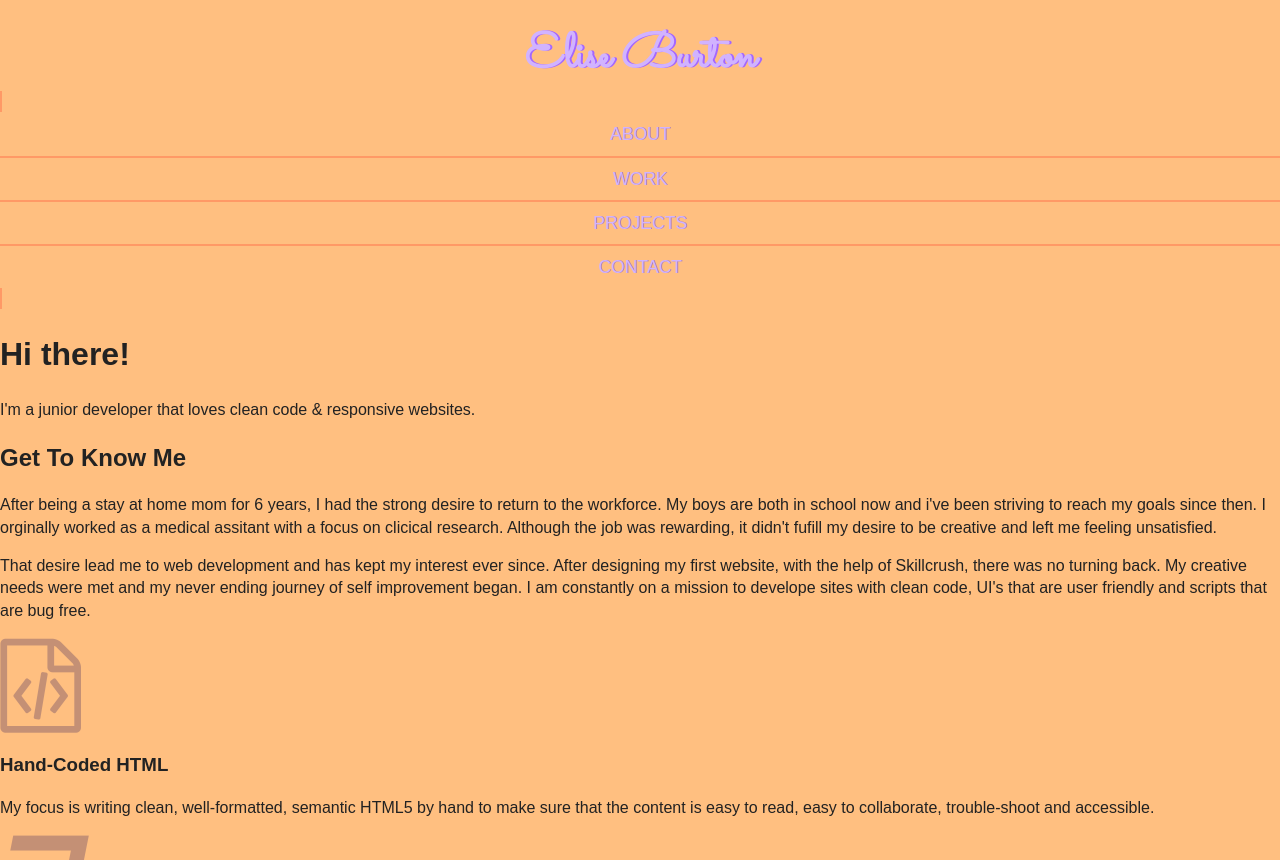
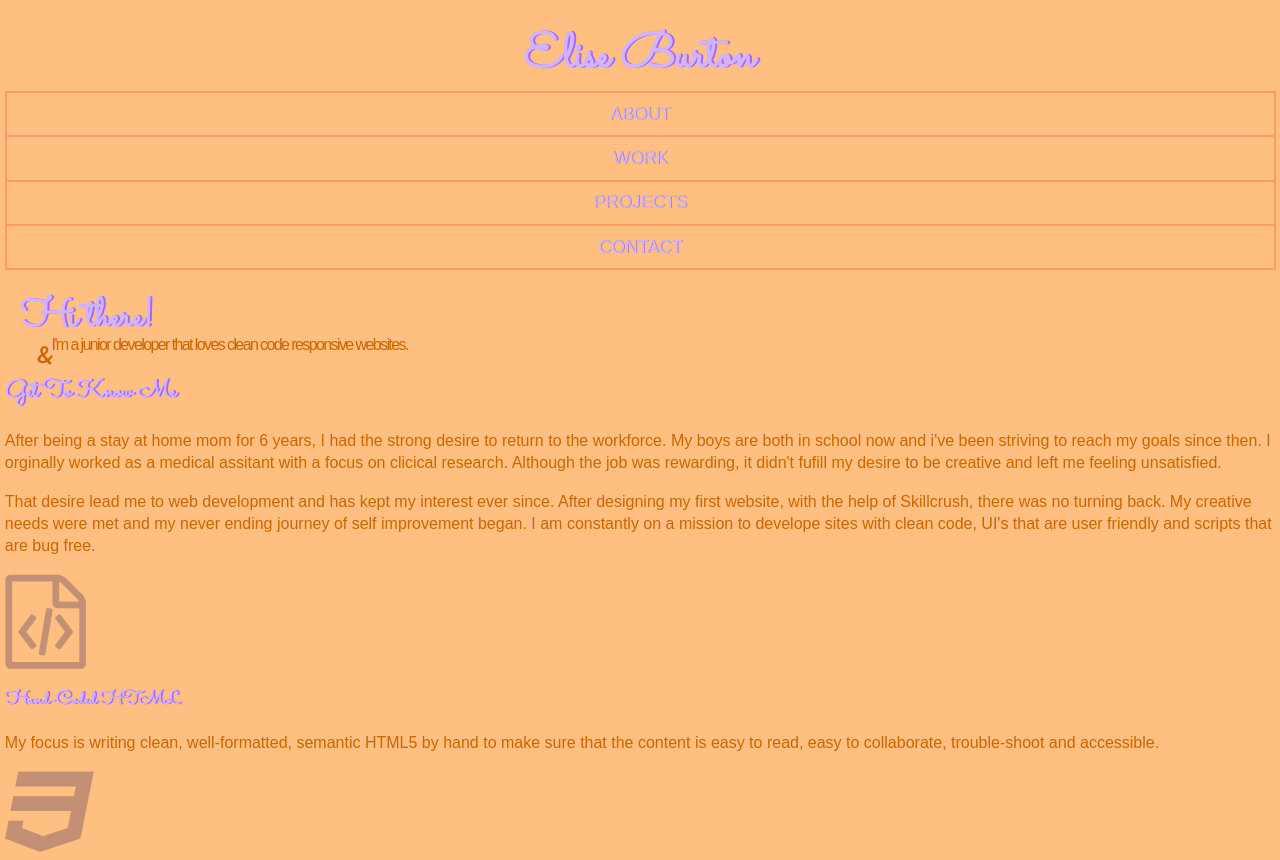
Before and after one commit to Rayuna/my-portfolio-rebuild, a plain HTML site: page index.html in a window 1280 px wide. Shown: the top 860 px of the page. Drawn offline with nearby package versions, Linux system fonts and the light colour scheme; a web font is replaced by a local one.

Commit message:
hero styles added

```diff
--- a/index.html
+++ b/index.html
@@ -11,16 +11,16 @@
         <link rel="apple-touch-icon" href="icon.png">
         <!-- Place favicon.ico in the root directory -->
 
-        <link rel="stylesheet" href="css/normalize.css">
-        <link rel="stylesheet" href="css/main.css">
-        <link href="https://fonts.googleapis.com/css?family=Cantarell|Sacramento" rel="stylesheet">
+        <link rel="stylesheet" href="stylesheet/normalize.css">
+        <link rel="stylesheet" href="stylesheet/main.css">
+        <link href="https://fonts.googleapis.com/css?family=Cantarell|Sacramento|Pacifico" rel="stylesheet">
     </head>
     <body>
       <!--[if lte IE 9]>
           <p class="browserupgrade">You are using an <strong>outdated</strong> browser. Please <a href="https://browsehappy.com/">upgrade your browser</a> to improve your experience and security.</p>
       <![endif]-->
        <header>
-          <h1 class="name">Elise Burton</h1>
+          <h1 class="bold" id="name">Elise Burton</h1>
           <ul class="main-nav">
             <li><a href="#about">About</a></li>
             <li><a href="#work">Work</a></li>
@@ -31,16 +31,16 @@
       <section>
           <div class="hero">
             <!--Insert IMG here-->
-            <div>
-              <h1>Hi there!</h1>
-              <p>I'm a junior developer that loves clean code &amp; responsive websites.</p>
+            <div class="hero-text">
+              <h1 class="bold" id="greeting">Hi there!</h1>
+              <p>I'm a junior developer that loves clean code <span class="amp">&amp;</span> responsive websites.</p>
             </div>
           </div>
       </section>
     <main>
       <section id="about">
         <header>
-          <h2>Get To Know Me</h2>
+          <h2 class="bold">Get To Know Me</h2>
         </header>
         <div>
          <div class="half-width" >
@@ -55,17 +55,17 @@
         <div>
           <div>
             <img src="img/html-icon.png" alt="HTML icon"/>
-            <h3> Hand-Coded HTML </h3>
+            <h3 class="bold"> Hand-Coded HTML </h3>
             <p>My focus is writing clean, well-formatted, semantic HTML5 by hand to make sure that the content is easy to read, easy to collaborate, trouble-shoot and accessible.</p>
           </div>
           <div>
             <img src="img/css-icon.png" alt="CSS icon" />
-            <h3> Well-Organized CSS </h3>
+            <h3 class="bold"> Well-Organized CSS </h3>
             <p>I pride myself on writing CSS that is easy to read and build on. I focus on keeping my CSS lean and fast to load, and I make it a habit to stay up to date on current best practices.</p>
           </div>
           <div>
             <img src="img/pencil-icon.png" alt="Pencil icon"/>
-            <h3> Ease Converting Designs into Code </h3>
+            <h3 class="bold"> Ease Converting Designs into Code </h3>
             <p>You can trust me to take a designer’s PSD and quickly &amp; accurately convert it into a webpage that is pixel-perfect match.</p>
           </div>
         </div>
@@ -79,7 +79,7 @@
               <img id="contact-img" src="." alt="Contact image"/>
             </div>
             <div>
-              <h2> Have a project that needs tackled? </h2>
+              <h2 class="bold"> Have a project that needs tackled? </h2>
               <h3>Let's chat!</h3>
                 <img id="envelope" src="img/envelope-icon.png" alt="envelope"/>
                 <a href="mailto:eburton1217@gmail.com">elise-burton[@]gmail.com</a>
--- a/css/main.css
+++ b/stylesheet/main.css
@@ -97,17 +97,22 @@
    Mobile First
    ========================================================================== */
 body {
+  margin: 0 .5em 0 .3em;
   background-color: rgb(255, 191, 128);
   font-family: 'Cantarell', sans-serif;
+  color: rgb(204, 102, 0);
 }
 
-.name {
+.bold {
   font-family: 'Sacramento', cursive;
-  font-size: 3em;
   color: rgb(209, 179, 255);
   text-shadow: 2px 0 rgb(163, 102, 255);
-  text-align: center;
-  margin: .5em 0 0 0;
+}
+
+#name {
+    font-size: 3em;
+    text-align: center;
+    margin: .5em 0 0 0;
 }
 .main-nav {
   margin: 0;
@@ -135,7 +140,24 @@
   border-bottom: none;
 }
 
+#greeting {
+  font-size: 2.5em;
+  margin: .5em 0 -.3em .4em;
+}
 
+.hero-text p {
+  font-size: 1em;
+  margin: 0 0 0 2em;
+  letter-spacing: -.1em;
+  line-height: 1.4em;
+}
+
+.amp {
+  font-family: 'Pacifico', cursive;
+  font-size: 1.2em;
+  float: left;
+  margin: .5em 0 0 0;
+}
 
 
 
@@ -158,16 +180,14 @@
 @media (min-width: 600px){
 
 .main-nav{
-    width: 50%;
-    display: inline;
-  }
+
 
 
 
 }
 
 @media (min-width: 768px){
-  header li a {
+
 
 }
 
```
Also changed, not shown: stylesheet/normalize.css (renamed from css/normalize.css).
